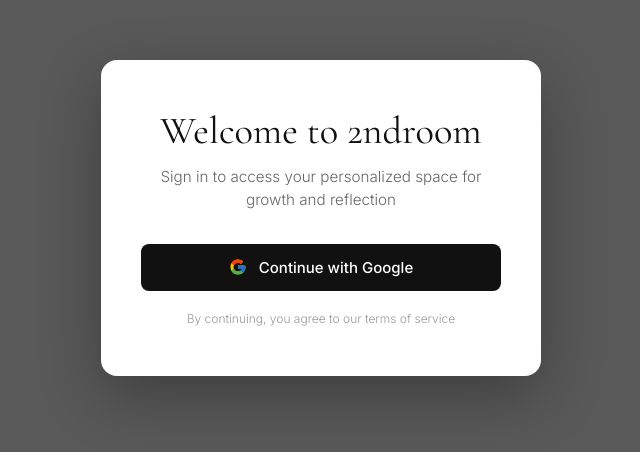
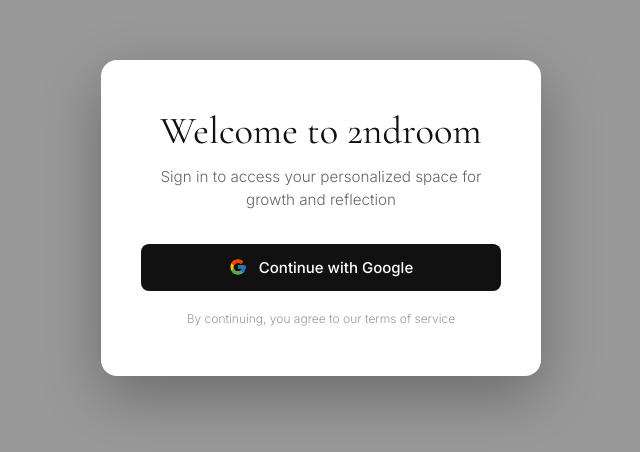
Before and after one commit to hritikkkkkk/2ndroom, a React (Vite) app: page / in a window 1280 px wide. Shown: the part 182-634 px from the top of the page, without its empty margins (319-959 px from the left). Built offline with nearby package versions, Linux system fonts and the light colour scheme; no server answers.

Commit message:
Improve auth gate backdrop: lighter opacity for visible background

```diff
--- a/src/index.css
+++ b/src/index.css
@@ -585,8 +585,8 @@ body {
 .auth-gate__backdrop {
   position: absolute;
   inset: 0;
-  background: rgba(0, 0, 0, 0.65);
-  backdrop-filter: blur(4px);
+  background: rgba(0, 0, 0, 0.4);
+  backdrop-filter: blur(5px);
   animation: auth-gate-fade-in 0.3s ease;
 }
 
```
